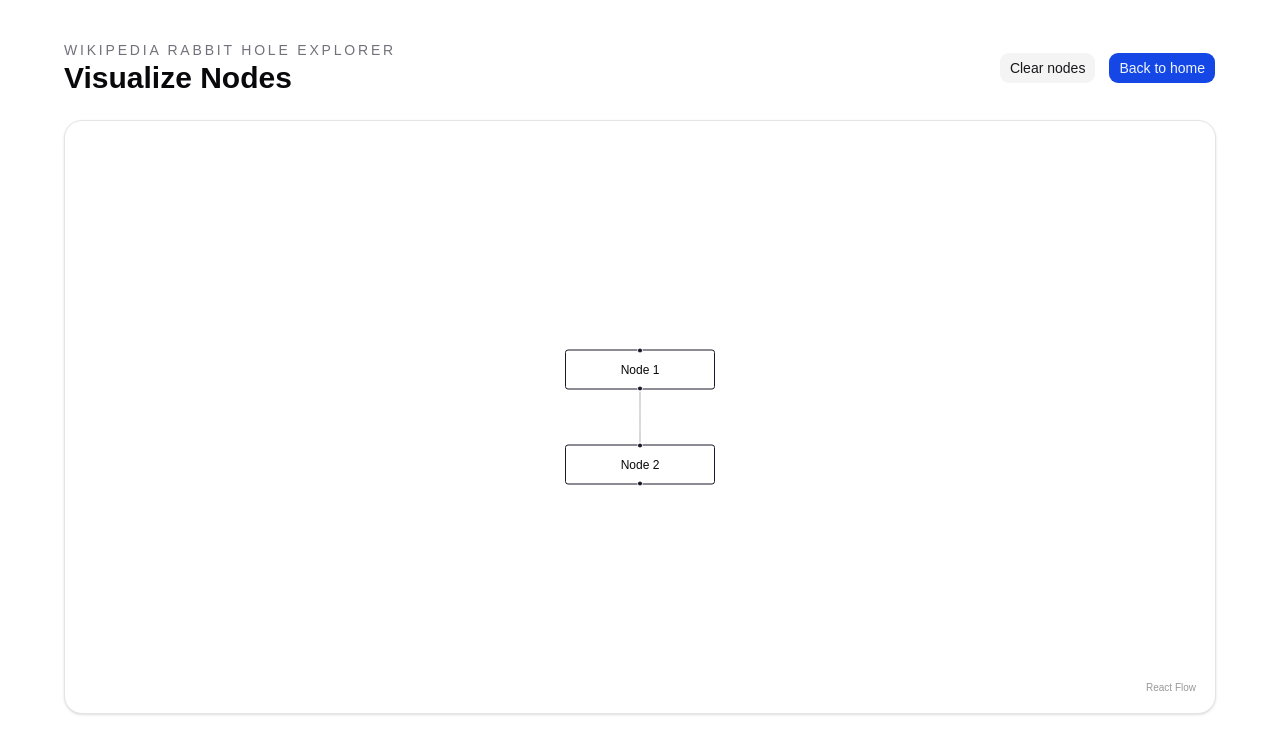
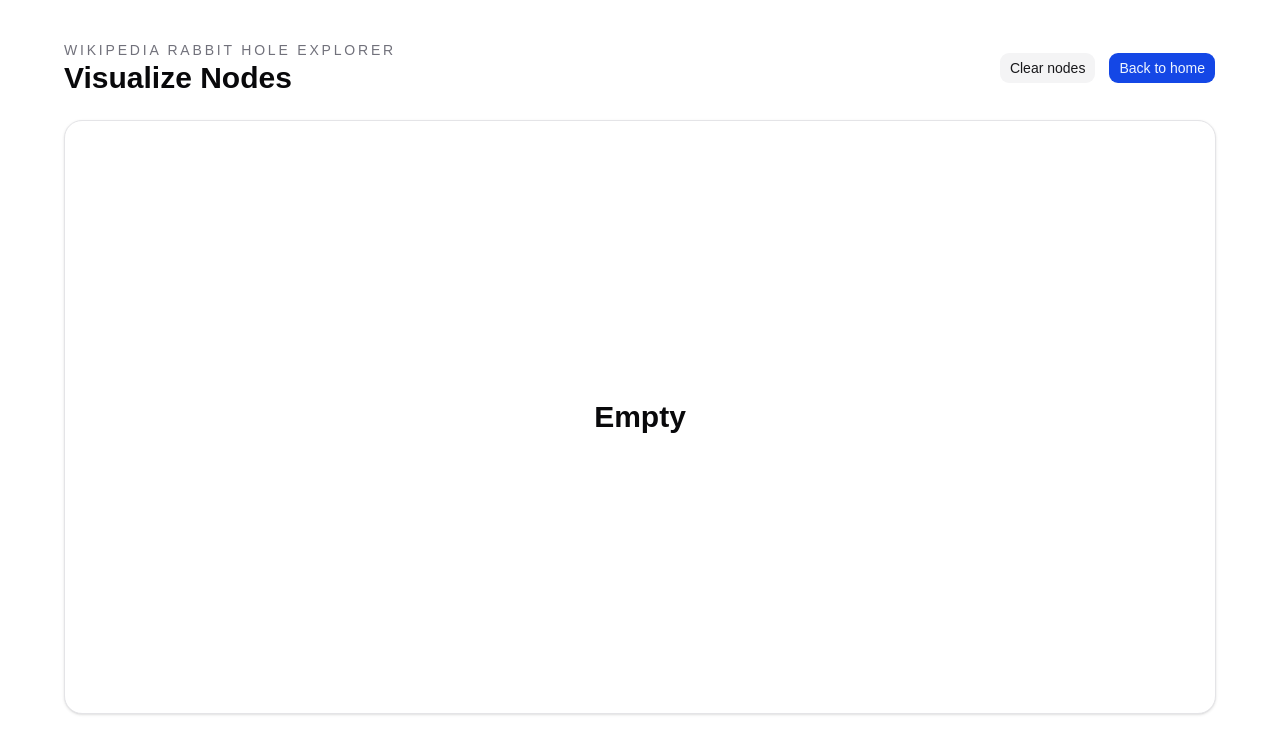
Before and after one commit to AmlanJSarmah/Wikipedia-Rabbit-Hole-Explorer, a React (Vite) app in the folder client/: page /visualize in a window 1280 px wide. Shown: the top 754 px of the page. Built offline with nearby package versions, Linux system fonts and the light colour scheme.

Commit message:
Added proper types for Nodes and Edges

```diff
--- a/client/src/pages/VisualizeNode.tsx
+++ b/client/src/pages/VisualizeNode.tsx
@@ -14,24 +14,31 @@ import '@xyflow/react/dist/style.css';
 import { Button } from '@/components/ui/button';
 import { Link } from 'react-router-dom';
 
-const initialNodes: Node[] = [
-  {
-    id: '1',
-    data: { label: 'Node 1' },
-    position: { x: 5, y: 5 },
-  },
-  {
-    id: '2',
-    data: { label: 'Node 2' },
-    position: { x: 5, y: 100 },
-  },
-];
+type Nodes = Node[] | null;
+type Edges = Edge[] | null;
 
-const initialEdges: Edge[] = [{ id: 'e1-2', source: '1', target: '2' }];
+//const initialNodes: Nodes = [
+//  {
+//    id: '1',
+//    data: { label: 'Node 1' },
+//    position: { x: 5, y: 5 },
+//  },
+//  {
+//    id: '2',
+//    data: { label: 'Node 2' },
+//    position: { x: 5, y: 100 },
+//  },
+//];
+//
+//const initialEdges: Edges = [{ id: 'e1-2', source: '1', target: '2' }];
+//
+
+const initialNodes: Nodes = null;
+const initialEdges: Edges = null;
 
 function VisualizeNode() {
-  const [nodes, setNodes] = useState<Node[]>(initialNodes);
-  const [edges, setEdges] = useState<Edge[]>(initialEdges);
+  const [nodes, setNodes] = useState<Nodes>(initialNodes);
+  const [edges, setEdges] = useState<Edges>(initialEdges);
 
   const onNodesChange: OnNodesChange = useCallback(
     changes => setNodes(nds => applyNodeChanges(changes, nds)),
@@ -69,7 +76,8 @@ function VisualizeNode() {
         </div>
 
         <div className="rounded-2xl border border-border bg-card p-4 shadow-sm">
-          <div className="h-[70vh] w-full">
+          <div className="h-[70vh] w-full flex items-center justify-center">
+            {nodes && edges ? (
               <ReactFlow
                 nodes={nodes}
                 edges={edges}
@@ -87,6 +95,9 @@ function VisualizeNode() {
                 maxZoom={1}
                 fitView
               />
+            ) : (
+              <h1 className="text-2xl font-semibold md:text-3xl">Empty</h1>
+            )}
           </div>
         </div>
       </div>
```
Lines whose indentation alone changed are shown as unchanged.
